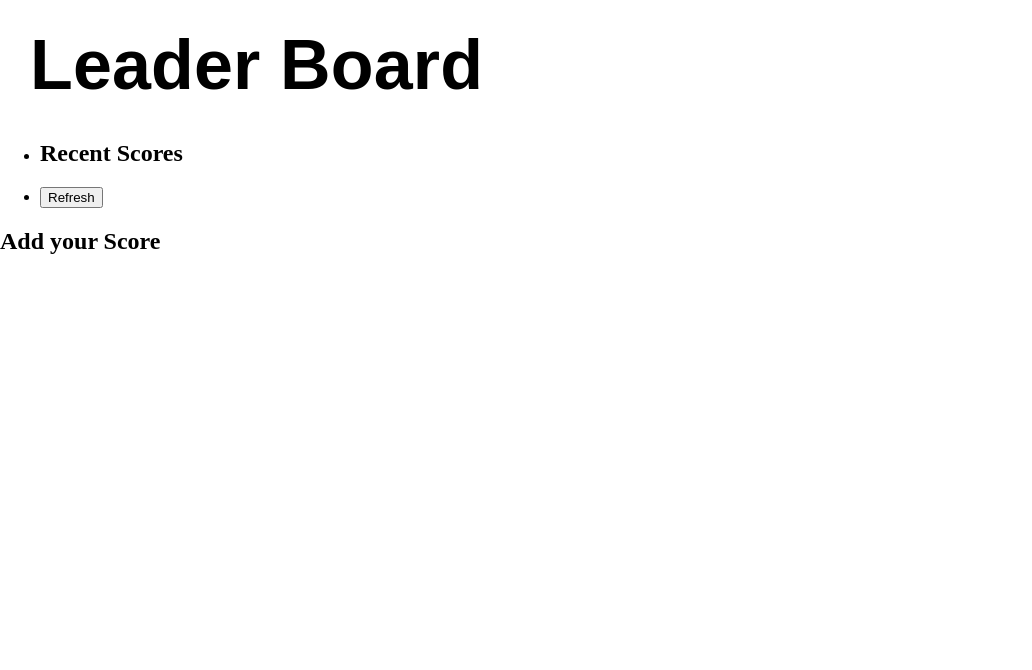
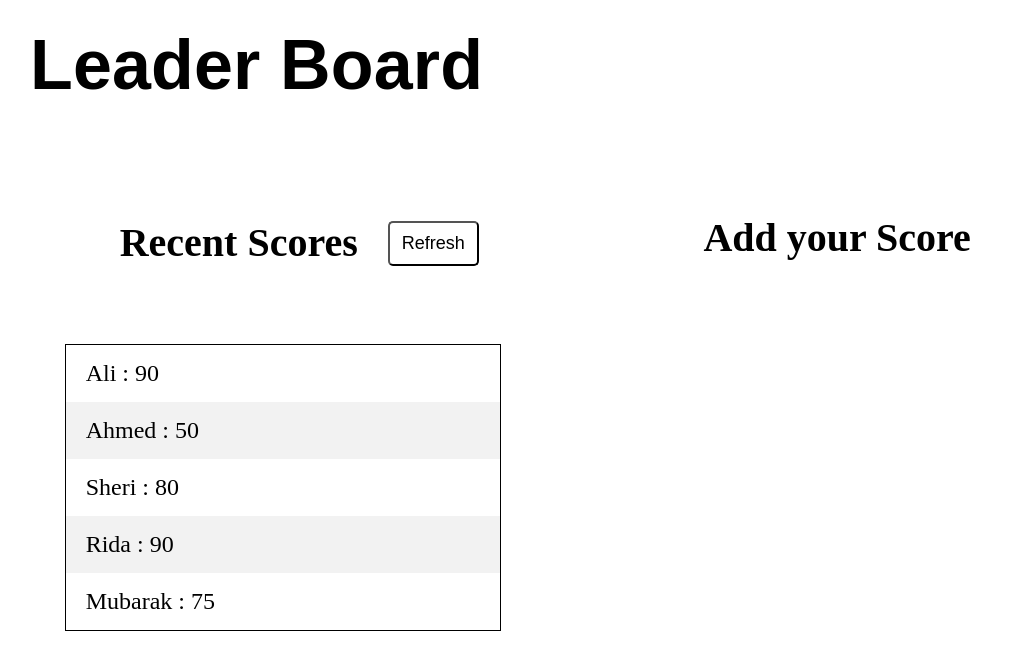
Before and after one commit to ridaarif98/leader_board, a website built with webpack: page src/index.html in a window 1280 px wide. Shown: the whole page, without its empty margins (0-1032 px from the left). Built offline with nearby package versions, Linux system fonts and the light colour scheme.

Commit message:
Create table for displaying score and add style for it

```diff
--- a/src/index.html
+++ b/src/index.html
@@ -12,13 +12,20 @@
     </header>
     <section>
         <div class="scoresDetail">
-            <ul>
+            <ul class="scoreHeading">
                 <li>
                     <h2>Recent Scores</h2>
                 </li>
                 <li>
                     <button>Refresh</button>
                 </li>
+            </ul>
+            <ul class="score">
+                <li>Ali : 90 </li>
+                <li>Ahmed : 50</li>
+                <li>Sheri : 80</li>
+                <li>Rida : 90</li>
+                <li>Mubarak : 75</li>
             </ul>
 
         </div>
--- a/src/style.css
+++ b/src/style.css
@@ -12,3 +12,71 @@ header h1 {
   padding: 15px 20px;
   margin: 10px;
 }
+
+section {
+  width: 100%;
+  display: flex;
+  flex-direction: row;
+}
+
+.scoresDetail {
+  width: 44%;
+  padding: 10px;
+  margin: 2% 3%;
+}
+
+.scoresDetail .scoreHeading {
+  display: flex;
+  flex-direction: row;
+  list-style: none;
+  margin: 5px 3%;
+}
+
+.scoresDetail .scoreHeading li {
+  padding: 15px;
+}
+
+.scoresDetail .scoreHeading li h2 {
+  font-size: 40px;
+  font-weight: 700;
+}
+
+.scoresDetail .scoreHeading li button {
+  background: transparent;
+  padding: 10px 12px;
+  margin-top: 35px;
+  font-size: 18px;
+  font-weight: 400;
+  border-radius: 5px;
+}
+
+.score {
+  display: flex;
+  flex-direction: column;
+  list-style: none;
+  width: 80%;
+  margin: 30px 3%;
+  border: 1px solid black;
+  padding: 0;
+}
+
+.score li {
+  padding: 15px 20px;
+  font-size: 24px;
+}
+
+.score li:nth-child(even) {
+  background-color: #f2f2f2;
+}
+
+.addScore {
+  width: 44%;
+  padding: 10px;
+  margin: 2% 3%;
+}
+
+.addScore h2 {
+  font-size: 40px;
+  font-weight: 700;
+  padding: 15px;
+}
```
Also changed, not shown: dist/index.html, dist/main.js.
